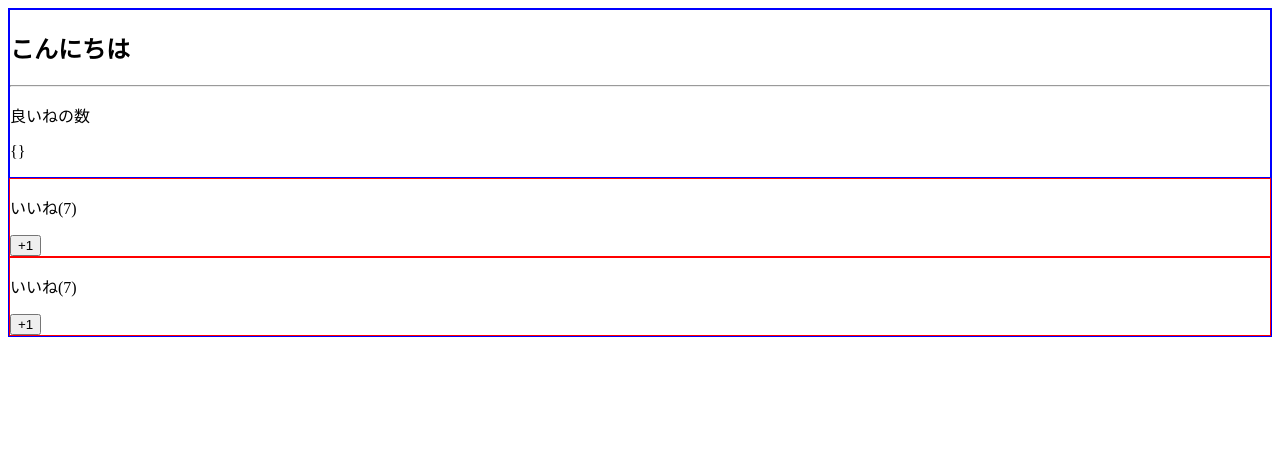
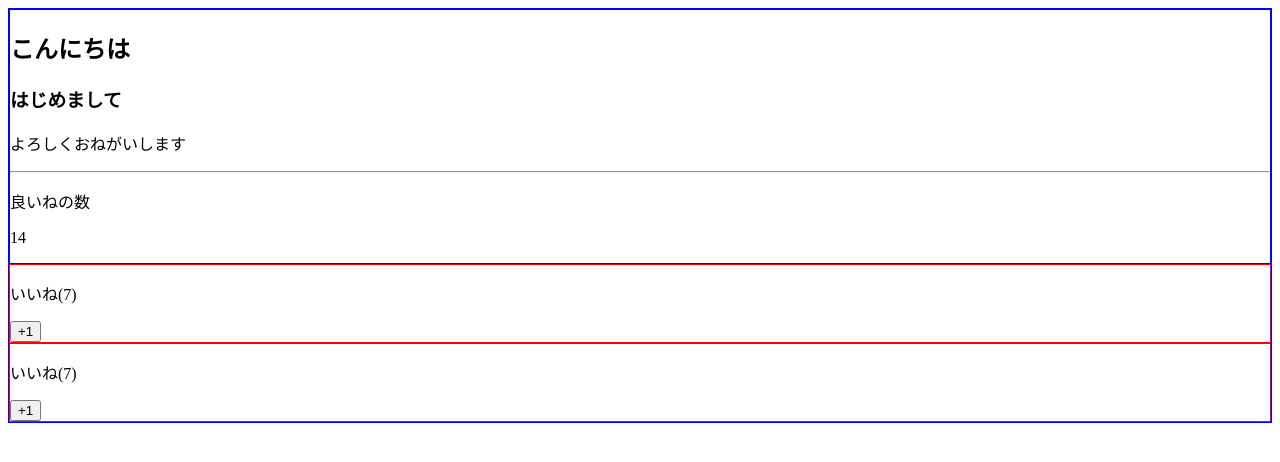
Before and after one commit to aki537/vue.js, a Vue app in the folder section5/6/7/vue.js-test/: page / in a window 1280 px wide. Shown: the top 462 px of the page. Built offline with nearby package versions, Linux system fonts and the light colour scheme.

Commit message:
104 デフォルトのスロットを名前付きスロットに変換

```diff
--- a/section5/6/7/vue.js-test/src/App.vue
+++ b/section5/6/7/vue.js-test/src/App.vue
@@ -1,11 +1,16 @@
 <template>
   <div>
     <LikeHeader>
-      <template  v-slot:title="slotProps">
+      <h2>みなさん</h2>
+      <template  v-slot:title>
         <h2>こんにちは</h2>
       </template>
-      <template v-slot:number="number">
-        <p>{{ number }}</p>
+      <template v-slot:default>
+        <h3>はじめまして</h3>
+        <p>よろしくおねがいします</p>
+      </template>
+      <template v-slot:number>
+        <p>{{ oyanumber }}</p>
       </template>
     </LikeHeader>
     <LikeNumber :total-number="oyanumber" @my-click="incrementNumber"></LikeNumber>
--- a/section5/6/7/vue.js-test/src/components/LikeHeader.vue
+++ b/section5/6/7/vue.js-test/src/components/LikeHeader.vue
@@ -2,6 +2,7 @@
   <div>
     <slot name="title">
     </slot>
+    <slot name="default"></slot>
     <hr>
     <p>良いねの数</p>
     <slot name="number"></slot>
```
